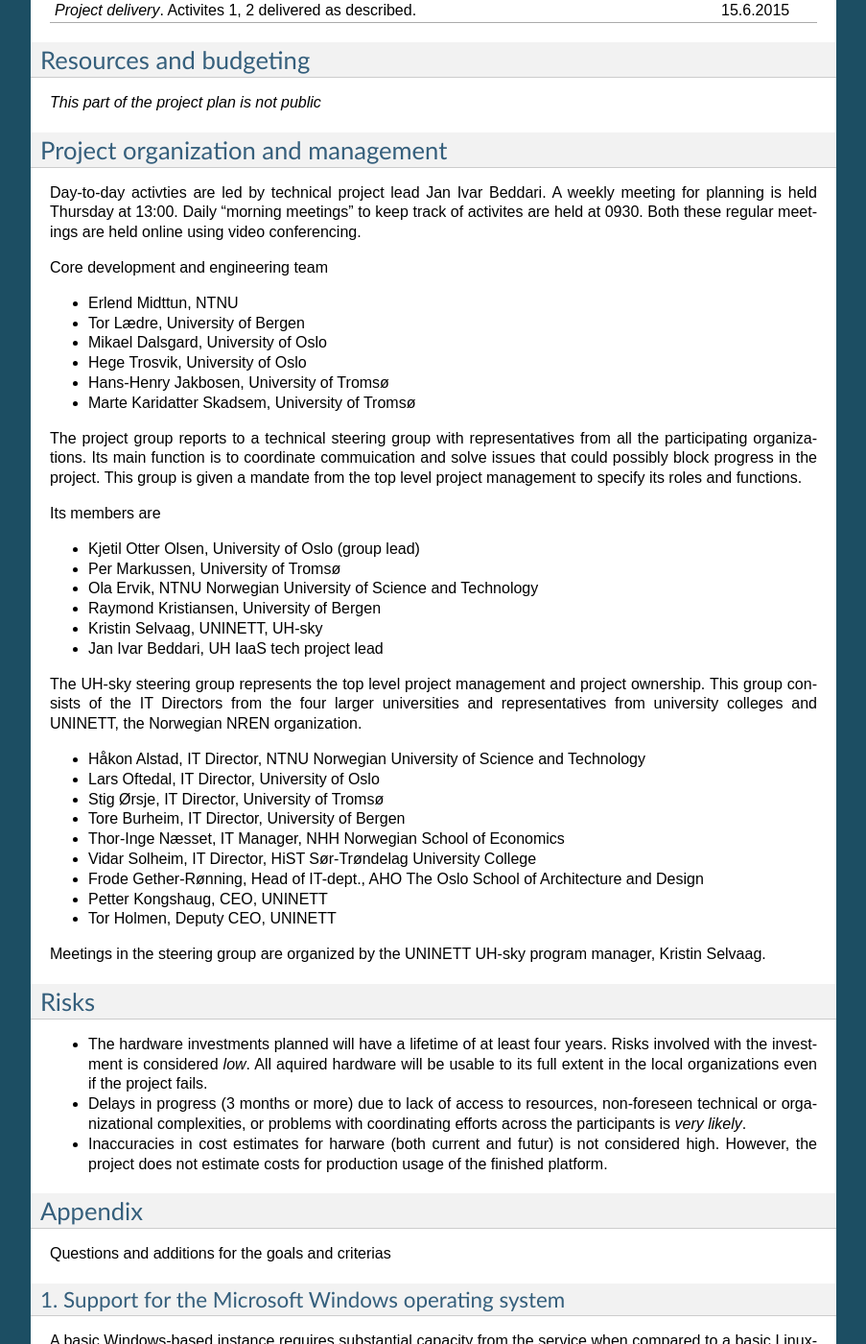
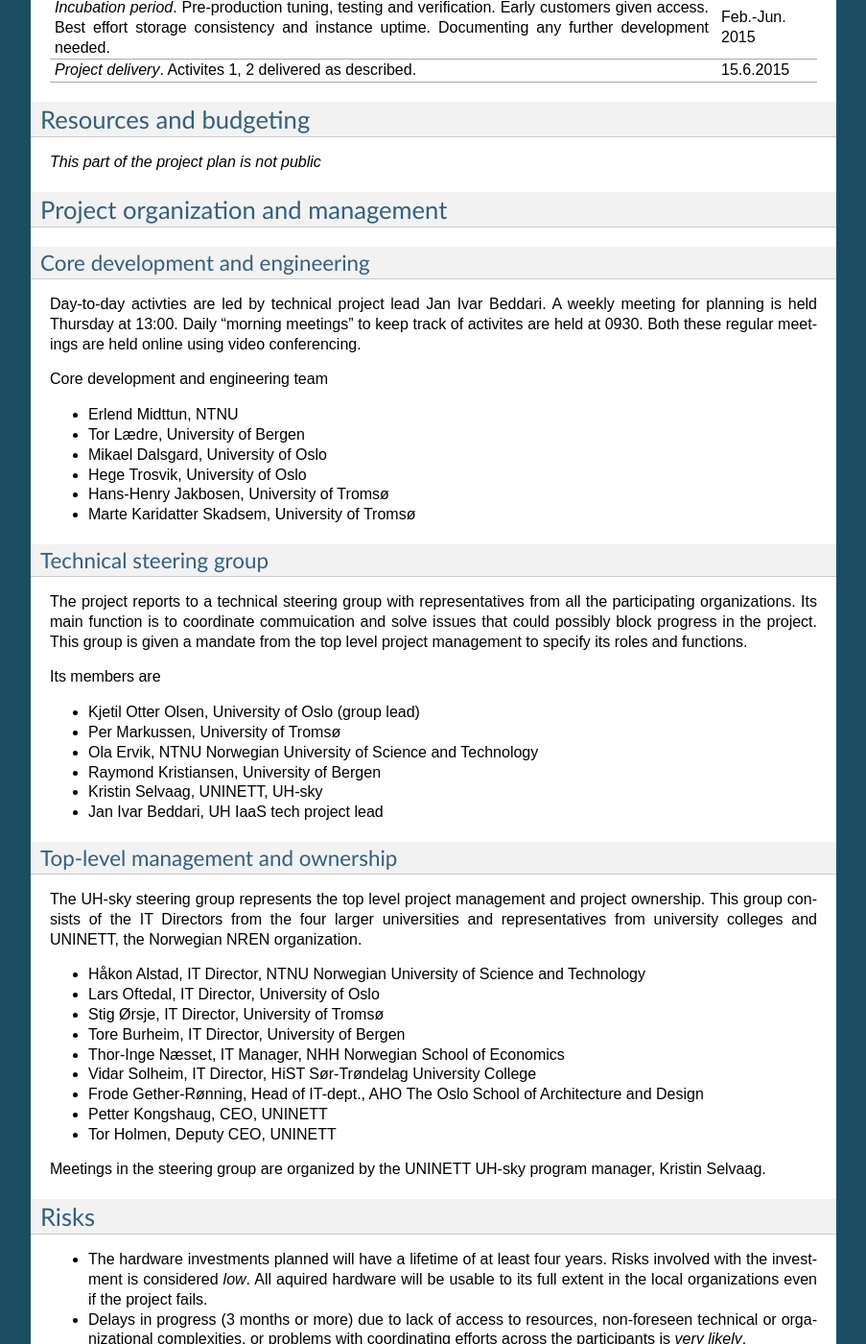
Before and after one commit to norcams/iaas, a Sphinx documentation site: the page built from docs/project/plan.rst, in a window 1280 px wide and 1400 px high, scrolled down 4643 px. Shown: the whole window at 96% size, without its empty margins (198-1101 px from the left). Built offline with Sphinx 7.4.7, drawn with Linux system fonts in a browser that asks for light colours; some of the changed text lies outside the part shown.

Commit message:
Added headers to each project mgmt level

```diff
--- a/docs/project/plan.rst
+++ b/docs/project/plan.rst
@@ -304,6 +304,9 @@
 Project organization and management
 ===================================
 
+Core development and engineering
+--------------------------------
+
 Day-to-day activties are led by technical project lead Jan Ivar Beddari. A
 weekly meeting for planning is held Thursday at 13:00. Daily "morning meetings"
 to keep track of activites are held at 0930. Both these regular meetings are
@@ -323,8 +326,11 @@
 
 - Marte Karidatter Skadsem, University of Tromsø
 
-The project group reports to a technical steering group with representatives
-from all the participating organizations. Its main function is to coordinate
+Technical steering group
+------------------------
+
+The project reports to a technical steering group with representatives from all
+the participating organizations. Its main function is to coordinate
 commuication and solve issues that could possibly block progress in the
 project. This group is given a mandate from the top level project management to
 specify its roles and functions.
@@ -342,6 +348,9 @@
 - Kristin Selvaag, UNINETT, UH-sky
 
 - Jan Ivar Beddari, UH IaaS tech project lead
+
+Top-level management and ownership
+----------------------------------
 
 The UH-sky steering group represents the top level project management and
 project ownership. This group consists of the IT Directors from the four larger
```
